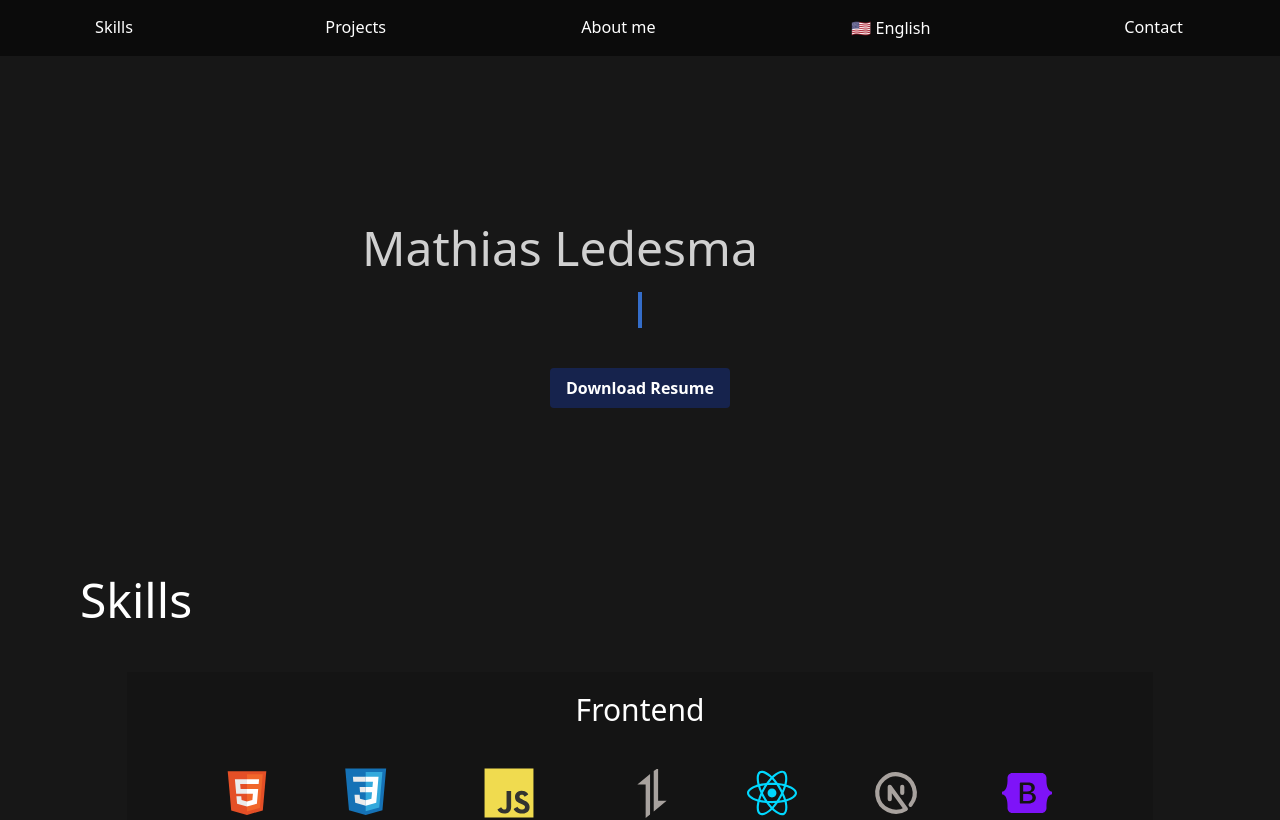
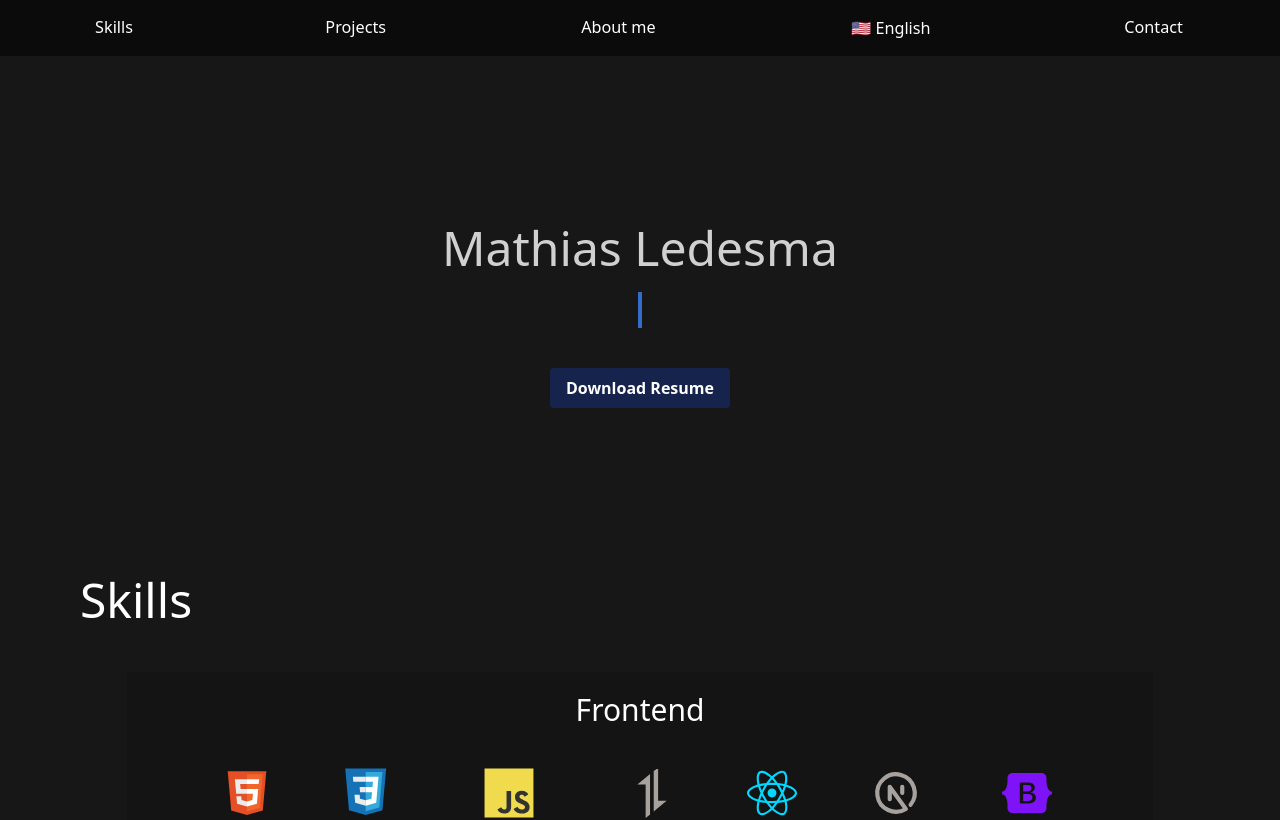
Before and after one commit to Mathi21as/portafolio, a Next.js app: page / in a window 1280 px wide. Shown: the top 820 px of the page. Built offline with nearby package versions, Linux system fonts and the light colour scheme.

Commit message:
center title

```diff
--- a/pages/index.tsx
+++ b/pages/index.tsx
@@ -39,8 +39,8 @@ export default function Home() {
 			<div className="flex flex-col lg:flex-col mt-56 grow lg:h-max">
 				<div className='w-full'>
 					<h1
-						className='mx-auto h-full lg:pr-16 h-max mb-5
-							lg:pr-40 w-max text-4xl lg:text-5xl opacity-80'>
+						className='mx-auto h-full h-max mb-5
+							 w-max text-4xl lg:text-5xl opacity-80'>
 						Mathias Ledesma
 					</h1>
 					<h2
```
